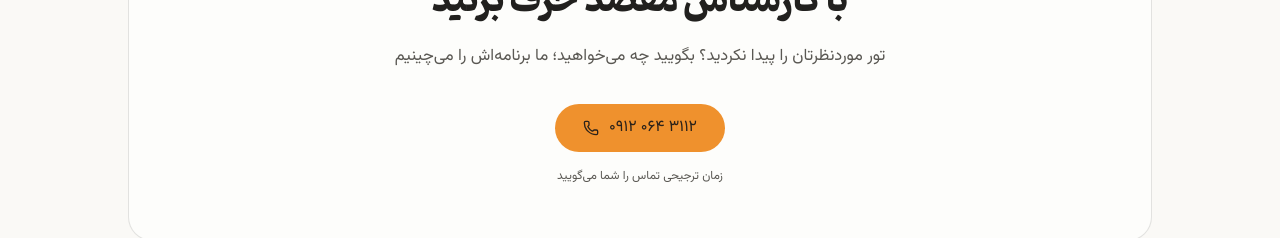
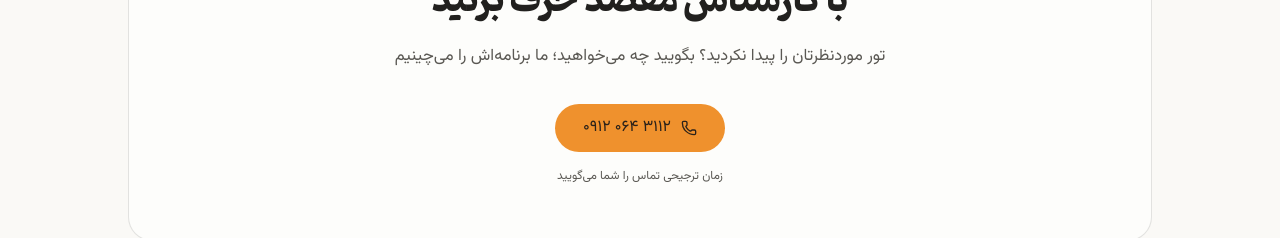
Before and after one commit to masoudroot/thailandgard, a Next.js app in the folder site/: page /tours in a window 1280 px wide. Shown: the part 2920-3158 px from the top of the page. Built offline with nearby package versions, Linux system fonts and the light colour scheme; no server answers; the database is empty; a web font is replaced by a local one.

Commit message:
نبض دیزاین: D-209 آیکون تماس CtaBlock به ابتدای خط رفت (هم‌خوان با CallButtons)

```diff
--- a/site/components/blocks/cta.tsx
+++ b/site/components/blocks/cta.tsx
@@ -13,10 +13,12 @@ import { Button } from "@/components/ui/button";
  *   (هدر، هیرو، صفحهٔ تور، کارت تماس، نوار چسبان) که همگی کهربایی solid شدند.
  */
 export function CtaBlock({ title, description, action = "تماس با مشاور سفر", actionHref, note, callContext }: { title: string; description?: string; action?: React.ReactNode; actionHref?: string; note?: string; callContext?: string }) {
+  // D-209 (۱۴۰۵/۰۷/۲۱): آیکون در ابتدای خط (سمت راست در RTL)؛ هم‌خوان با
+  // CallButtons (همان لیبل «تماس با مشاور سفر»)؛ قرارداد آیکونِ پیشرو.
   const inner = (
     <>
+      <Phone />
       {action}
-      <Phone />
     </>
   );
   return (
```
